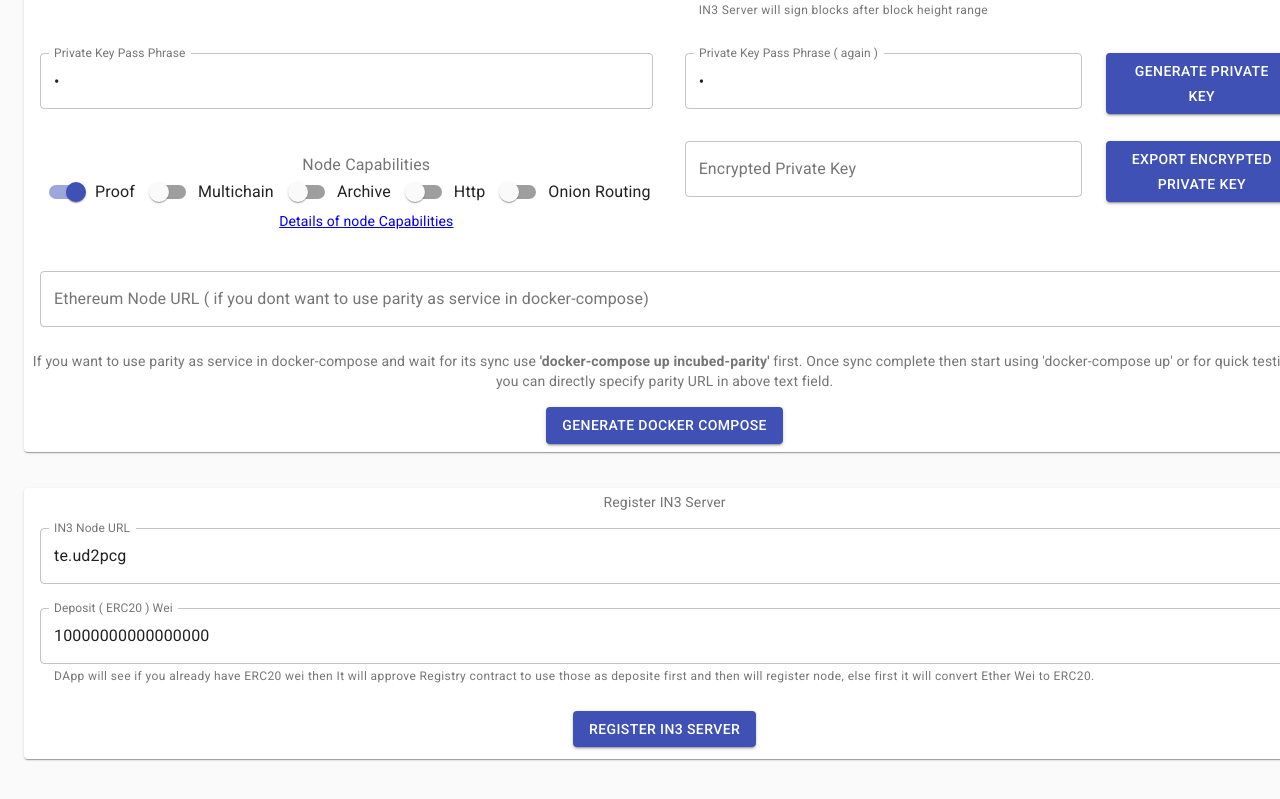
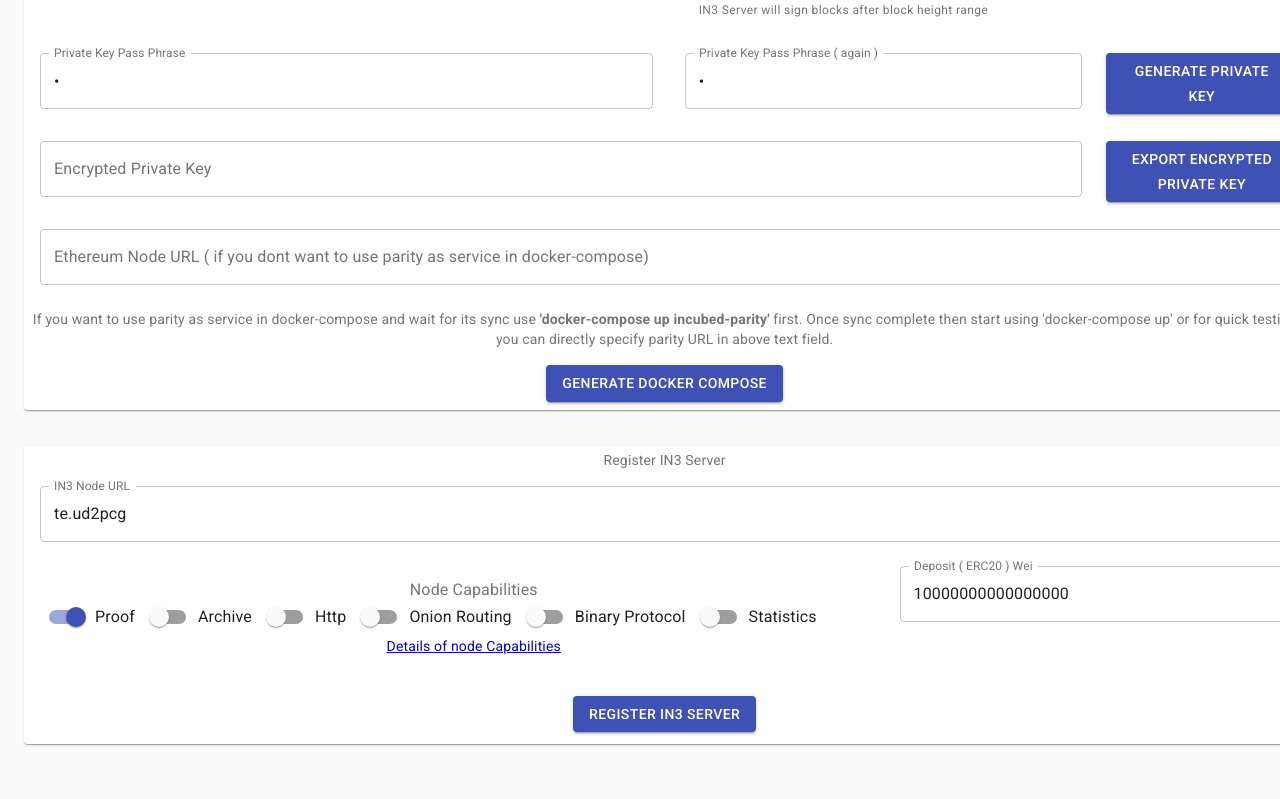
Before and after one commit to blockchainsllc/in3-server-setup-tool, a React (Create React App) app: page / in a window 1280 px wide. Shown: the part 715-1514 px from the top of the page. Built offline with nearby package versions, Linux system fonts and the light colour scheme.

Commit message:
node capabilities updated and changed UI for that

```diff
--- a/src/Components/SettingsComponent.js
+++ b/src/Components/SettingsComponent.js
@@ -53,8 +53,8 @@ const useStyles = makeStyles(theme => ({
 
     container: {
         flexWrap: 'wrap',
-         justifyContent: 'center',
-         width: '104%'
+        justifyContent: 'center',
+        width: '104%'
     },
     textField: {
         marginLeft: theme.spacing(1),
@@ -265,82 +265,7 @@ const SettingsComponent = (props) => {
                         <Button variant="contained" color="primary" className={classes.button} onClick={props.genPrivateKey} >Generate Private Key</Button>
                     </Grid>
 
-                    <Grid item xs={6}>
-                        <FormControl fullWidth className={classes.margin2} component="fieldset">
-                            <FormLabel component="legend">Node Capabilities</FormLabel>
-                            <FormGroup row>
-
-                                <FormControlLabel
-                                    control={
-                                        <Switch
-                                            id="capproof"
-                                            checked={props.capproof}
-                                            onChange={props.handleChange}
-                                            value="1"
-                                            color="primary"
-                                        />
-                                    }
-                                    label="Proof"
-                                />
-
-                                <FormControlLabel
-                                    control={
-                                        <Switch
-                                            id="capmultichain"
-                                            checked={props.capmultichain}
-                                            onChange={props.handleChange}
-                                            value="2"
-                                            color="primary"
-                                        />
-                                    }
-                                    label="Multichain"
-                                />
-
-                                <FormControlLabel
-                                    control={
-                                        <Switch
-                                            id="caparchive"
-                                            checked={props.caparchive}
-                                            onChange={props.handleChange}
-                                            value="4"
-                                            color="primary"
-                                        />
-                                    }
-                                    label="Archive"
-                                />
-
-                                <FormControlLabel
-                                    control={
-                                        <Switch
-                                            id="caphttp"
-                                            checked={props.caphttp}
-                                            onChange={props.handleChange}
-                                            value="8"
-                                            color="primary"
-                                        />
-                                    }
-                                    label="Http"
-                                />
-
-                                <FormControlLabel
-                                    control={
-                                        <Switch
-                                            id="caponion"
-                                            checked={props.caponion}
-                                            onChange={props.handleChange}
-                                            value="32"
-                                            color="primary"
-                                        />
-                                    }
-                                    label="Onion Routing"
-                                />
-
-                            </FormGroup>
-                            <a href='https://in3.readthedocs.io/en/develop/spec.html#node-structure' target="_blank">Details of node Capabilities</a>
-                        </FormControl>
-                    </Grid>
-
-                    <Grid item xs={4}>
+                    <Grid item xs={10}>
                         <FormControl fullWidth className={classes.margin}>
                             <TextField
                                 id="encprivatekey"
@@ -388,7 +313,7 @@ const SettingsComponent = (props) => {
             <PaperComponent>
                 <Grid container spacing={1}>
                     <Grid item xs={12}>
-                    { props.showProgressBar ? <LinearProgress /> : null }
+                        {props.showProgressBar ? <LinearProgress /> : null}
                         <Typography variant="body2" color="textSecondary" component="p">Register IN3 Server</Typography>
                     </Grid>
 
@@ -405,7 +330,95 @@ const SettingsComponent = (props) => {
                         </FormControl>
                     </Grid>
 
-                    <Grid item xs={12}>
+                    <Grid item xs={8}>
+                        <FormControl fullWidth className={classes.margin2} component="fieldset">
+                            <FormLabel component="legend">Node Capabilities</FormLabel>
+                            <FormGroup row>
+
+                                <FormControlLabel
+                                    control={
+                                        <Switch
+                                            id="capproof"
+                                            checked={props.capproof}
+                                            onChange={props.handleChange}
+                                            value="1"
+                                            color="primary"
+                                        />
+                                    }
+                                    label="Proof"
+                                />
+
+                                <FormControlLabel
+                                    control={
+                                        <Switch
+                                            id="caparchive"
+                                            checked={props.caparchive}
+                                            onChange={props.handleChange}
+                                            value="4"
+                                            color="primary"
+                                        />
+                                    }
+                                    label="Archive"
+                                />
+
+                                <FormControlLabel
+                                    control={
+                                        <Switch
+                                            id="caphttp"
+                                            checked={props.caphttp}
+                                            onChange={props.handleChange}
+                                            value="8"
+                                            color="primary"
+                                        />
+                                    }
+                                    label="Http"
+                                />
+
+                                <FormControlLabel
+                                    control={
+                                        <Switch
+                                            id="caponion"
+                                            checked={props.caponion}
+                                            onChange={props.handleChange}
+                                            value="32"
+                                            color="primary"
+                                        />
+                                    }
+                                    label="Onion Routing"
+                                />
+
+                                <FormControlLabel
+                                    control={
+                                        <Switch
+                                            id="capbinary"
+                                            checked={props.capbinary}
+                                            onChange={props.handleChange}
+                                            value="32"
+                                            color="primary"
+                                        />
+                                    }
+                                    label="Binary Protocol"
+                                />
+
+                                <FormControlLabel
+                                    control={
+                                        <Switch
+                                            id="capstats"
+                                            checked={props.capstats}
+                                            onChange={props.handleChange}
+                                            value="32"
+                                            color="primary"
+                                        />
+                                    }
+                                    label="Statistics"
+                                />
+
+                            </FormGroup>
+                            <a href='https://in3.readthedocs.io/en/develop/spec.html#node-structure' target="_blank">Details of node Capabilities</a>
+                        </FormControl>
+                    </Grid>
+
+                    <Grid item xs={4}>
                         <FormControl fullWidth className={classes.margin}>
                             <TextField
                                 id="deposit"
@@ -414,7 +427,7 @@ const SettingsComponent = (props) => {
                                 value={props.deposit}
                                 onChange={props.handleChange}
                                 variant="outlined"
-                                helperText="DApp will see if you already have ERC20 wei then It will approve Registry contract to use those as deposite first and then will register node, else first it will convert Ether Wei to ERC20."
+                                helperText=""
                             />
                         </FormControl>
                     </Grid>
--- a/src/Containers/SettingsContainer.js
+++ b/src/Containers/SettingsContainer.js
@@ -68,10 +68,11 @@ export default class SettingsContainer extends Component {
             keyexported: false,
 
             capproof: true,
-            capmultichain: false,
+            caparchive: false,
             caphttp: false,
-            caparchive: false,
             caponion: false,
+            capbinary: false,
+            capstats: false,
 
             deposit: '10000000000000000',
             in3nodeurl: 'te.u' + Math.random().toString(36).substring(7),
@@ -367,8 +368,10 @@ export default class SettingsContainer extends Component {
 
         //const timeout = web3.utils.toHex((parseFloat(this.state.in3timeout) * 60 * 60));
         const weight = web3.utils.toHex(1);
-        const props = web3.utils.toHex((this.state.capproof ? 1 : 0) + (this.state.capmultichain ? 2 : 0)
-            + (this.state.caphttp ? 8 : 0) + (this.state.caparchive ? 4 : 0) + (this.state.caponion ? 20 : 0))
+
+        const props = web3.utils.toHex((this.state.capproof ? 1 : 0) + (this.state.caparchive ? 4 : 0)
+                +(this.state.caphttp ? 8 : 0) + (this.state.caponion ? 20 : 0)
+                + (this.state.capbinary ? 10 : 0) + (this.state.capstats ? 100 : 0))
 
         const deposit = this.state.deposit //web3.utils.toHex(Web3.utils.toWei(this.state.deposit, 'ether'));
         const signature = this.signForRegister(url, props, weight, window.web3.currentProvider.selectedAddress, PK);
@@ -549,10 +552,11 @@ export default class SettingsContainer extends Component {
                     keyphrase2={this.state.keyphrase2}
 
                     capproof={this.state.capproof}
-                    capmultichain={this.state.capmultichain}
+                    caparchive={this.state.caparchive}
                     caphttp={this.state.caphttp}
                     caponion={this.state.caponion}
-                    caparchive={this.state.caparchive}
+                    capbinary={this.state.capbinary}
+                    capstats={this.state.capstats}
 
                     deposit={this.state.deposit}
                     in3nodeurl={this.state.in3nodeurl}
```
